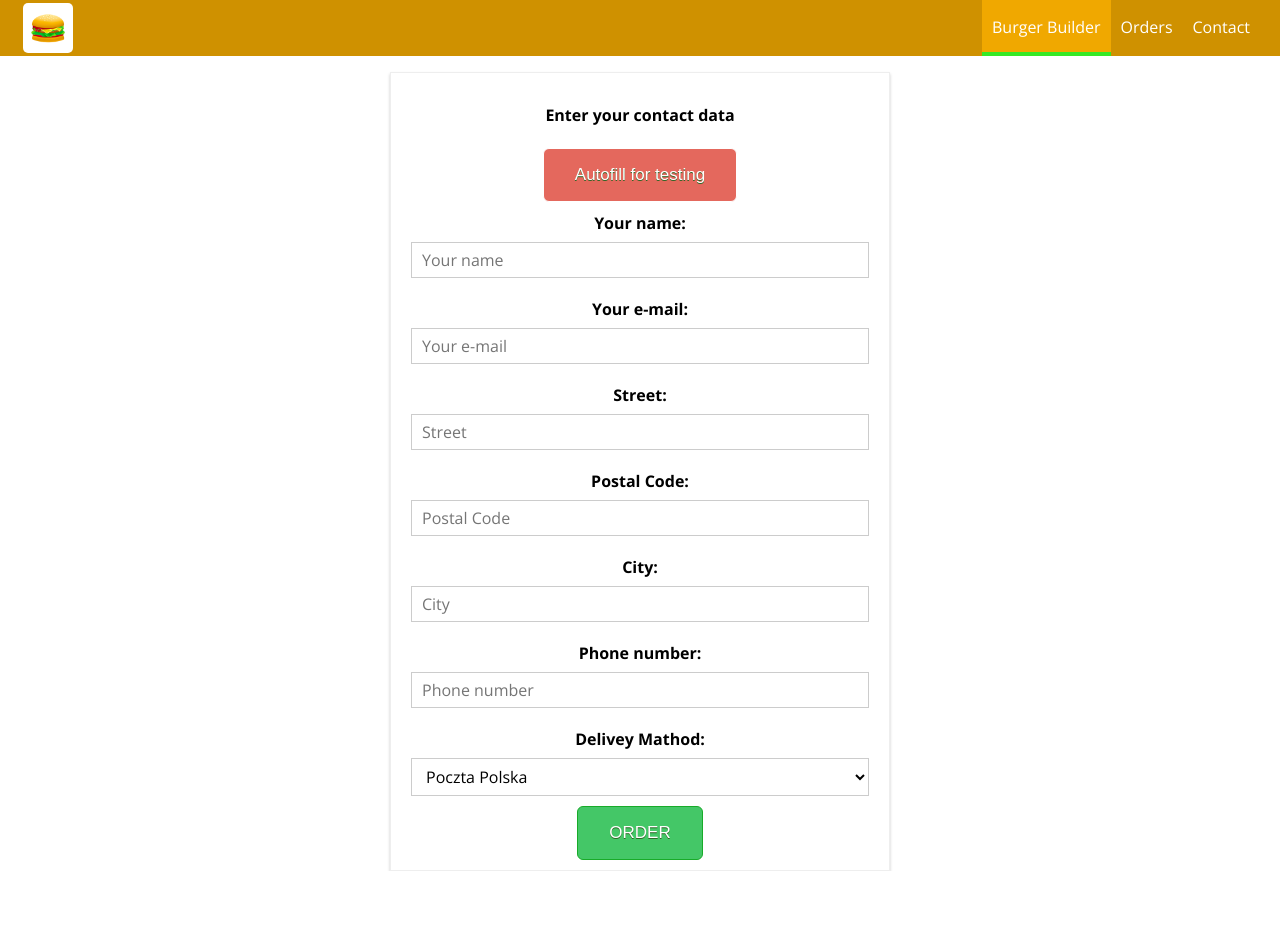
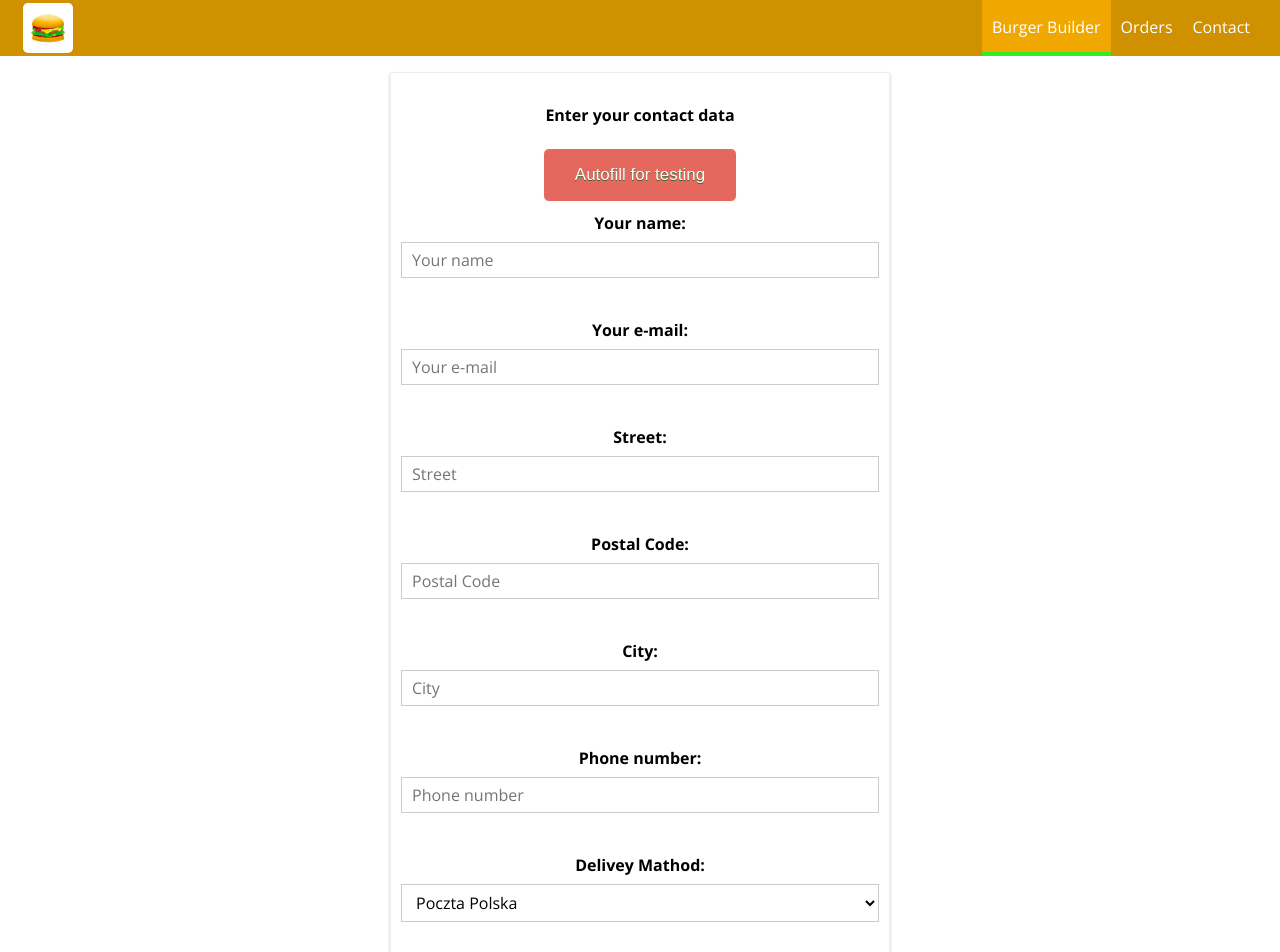
Before and after one commit to KowalikDominik/Burger-Project, a React (Create React App) app: page /checkout/contact-data in a window 1280 px wide. Shown: the top 952 px of the page. Before the commit the page ends 871 px from the top, so only its background shows below. Built offline with nearby package versions, Linux system fonts and the light colour scheme.

Commit message:
add validation to form

```diff
--- a/src/components/Message/Message.js
+++ b/src/components/Message/Message.js
@@ -2,24 +2,16 @@ import React, { Component } from 'react';
 import Modal from '../UI/Modal/Modal';
 
 class Message extends Component  {
-	state = {
-		messageShow: false,
-		messageContent: null
-	}
-	componentWillMount () {
-		if (this.props.path === '?orderSuccess') {
-			this.setState({
-				messageShow: true,
-				messageContent: 'Order Success !'});
-		}
-	}
-	modalHiddenHandler = () => {
-		this.setState({messageShow: false});
-	}
+
+
+
 	render() {
 		return(
-			<Modal show={this.state.messageShow} close={this.modalHiddenHandler}>
-				{this.state.messageContent}
+			<Modal
+				show={this.props.show}
+				close={this.props.close}
+				type={this.props.type}>
+			{this.props.content}
 			</Modal>
 		)
 	}
--- a/src/components/UI/Button/Button.js
+++ b/src/components/UI/Button/Button.js
@@ -1,12 +1,15 @@
 import React from 'react';
 import classes from './Button.module.css';
 
-const button = (props) => (
+const button = (props) => {
+	return(
 		<button
+			disabled={props.disabled}
 			className={[classes.Button, classes[props.btnType]].join(' ')}
 			onClick={props.clicked}>
 			{props.children}
 		</button>
 		)
+}
 
 export default button;
--- a/src/components/UI/Button/Button.module.css
+++ b/src/components/UI/Button/Button.module.css
@@ -25,6 +25,17 @@
 	position:relative;
 	top:1px;
 }
+.IsDisabled {
+	color: #000;
+	border-color: #ccc;
+	background-color:#ccc;
+}
+.IsDisabled:hover {
+	background-color:#ccc;
+}
+.IsDisabled:active {
+	background-color:#ccc;
+}
 .Success {
 	background-color:#44c767;
 	border:1px solid #18ab29;
--- a/src/components/UI/Input/Input.js
+++ b/src/components/UI/Input/Input.js
@@ -3,10 +3,17 @@ import classes from './Input.module.css';
 
 const input = (props) => {
 	let inputElement = null;
+	let inputClasses = [classes.InputElement];
+	let errorMesage = null;
+
+	if (props.invalidMessage && props.shouldValid && props.touched) {
+		inputClasses.push(classes.Invalid);
+	}
+
 	switch (props.elementType){
 		case ( 'input' ):
 			inputElement = <input
-				className={classes.InputElement}
+				className={inputClasses.join(' ')}
 				{...props.elementConfig}
 				value={props.value}
 				onChange={props.changed}/>;
@@ -36,6 +43,7 @@ const input = (props) => {
 				{props.elementConfig.placeholder}:
 			</label>
 			{inputElement}
+			<p className={classes.Error}>{props.invalidMessage} </p>
 		</div>
 		)
 }
--- a/src/components/UI/Input/Input.module.css
+++ b/src/components/UI/Input/Input.module.css
@@ -1,7 +1,7 @@
 .Input {
 	width: 100%;
 	margin: 0 auto;
-	padding: 10px;
+	padding: 0px;
 	box-sizing: border-box;
 }
 .Label {
@@ -23,3 +23,13 @@
 	outline: none;
 	background-color: #ccc;
 }
+.Invalid {
+	border: 1px solid red;
+	background-color: salmon;
+}
+.Error {
+	height: 15px;
+	text-align: left;
+	color: red;
+	font-size: 13px;
+}
--- a/src/components/UI/Modal/Modal.js
+++ b/src/components/UI/Modal/Modal.js
@@ -5,16 +5,22 @@ import Aux from '../../../hoc/Auxiliary/Auxiliary'
 
 class Modal extends Component {
 
+state = {
+	modalshow: true
+}
+
 shouldComponentUpdate(nextProps, nextState) {
 	return nextProps.show !== this.props.show || nextProps.children !== this.props.children;
-};
+}
+
 
 	render(){
-		return(
+
+		let ourContent = (
 			<Aux>
 				<Backdrop show={this.props.show} clicked={this.props.close}/>
 				<div
-					className={classes.Modal}
+					className={[classes.Modal, classes[this.props.type]].join(' ')}
 					style={{
 						transform: this.props.show ? 'translateY(0)' : 'translateY(-100vh)',
 						opacity: this.props.show ? '1' : '0'
@@ -22,7 +28,29 @@ shouldComponentUpdate(nextProps, nextState) {
 					{this.props.children}
 				</div>
 			</Aux>
-		)
+			);
+		console.log(this.state.modalshow);
+		if ( !this.state.modalshow ) {
+			ourContent = '';
+		}
+
+		const body = document.body;
+		if ( this.props.show ) {
+			setTimeout(() => {
+	    	 this.setState({modalshow: false});
+	  	}, 1000);
+  		body.style.height = '100vh';
+  		body.style.overflowY = 'hidden';
+		} else {
+			body.style.top = '';
+	  	body.style.height = '';
+	  	body.style.overflowY = '';
+		}
+
+		return(
+			<div>
+			{ourContent}
+			</div>)
 	}
 
 
--- a/src/components/UI/Modal/Modal.module.css
+++ b/src/components/UI/Modal/Modal.module.css
@@ -1,15 +1,20 @@
 .Modal {
-	position: absolute;
 	z-index: 500;
 	background-color: white;
 	width: 70%;
-	border: 1px solid #ccc;
+	border: 1px solid #eee;
 	box-shadow: 1px 1px 1px black;
 	padding: 16px;
-	left: 15%;
-	top: 30%;
+	position: fixed;
+  top: 10vh;
+  left: 10vw;
+  width: 80vw;
 	box-sizing: border-box;
 	transition: all 0.3s ease-out;
+}
+.Danger {
+	background-color: #d9534f;
+	color: white;
 }
 @media (min-width: 600px) {
 	.Modal {
--- a/src/containers/BurgerBuilder/BurgerBuilder.js
+++ b/src/containers/BurgerBuilder/BurgerBuilder.js
@@ -143,9 +143,15 @@ class BurgerBuilder extends Component {
 				continuedOrder={this.purchaseContinueHandler}
 				price={this.state.totalPrice} />;
 		}
+
+		let modalMessage = null
+		if( this.props.location.search === '?orderSuccess' ) {
+			modalMessage = <Message content="Order Success!" />;
+		}
+
 		return (
 			<Aux>
-				<Message path={this.props.location.search} />
+				{modalMessage}
 				<Modal show={this.state.purchasing} close={this.purchaseCancelHandler}>
 					{orderSummary}
 				</Modal>
--- a/src/containers/Checkout/ContactData/ContactData.js
+++ b/src/containers/Checkout/ContactData/ContactData.js
@@ -6,7 +6,7 @@ import Spinner from '../../../components/UI/Spinner/Spinner';
 import Aux from '../../../hoc/Auxiliary/Auxiliary';
 import { withRouter } from "react-router";
 import Input from '../../../components/UI/Input/Input';
-
+import Message from '../../../components/Message/Message';
 class ContactData extends Component {
 	state = {
 			orderForm: {
@@ -18,9 +18,12 @@ class ContactData extends Component {
 					},
 					value: '',
 					validation: {
-						required: true
+						required: true,
+						minLength: 3
 					},
-					valid: false
+					valid: false,
+					touched: false,
+					invalidMsg: ''
 				},
 				email: {
 					elementType: 'input',
@@ -32,7 +35,9 @@ class ContactData extends Component {
 					validation: {
 						required: true
 					},
-					valid: false
+					valid: false,
+					touched: false,
+					invalidMsg: ''
 				},
 				street: {
 					elementType: 'input',
@@ -42,9 +47,12 @@ class ContactData extends Component {
 					},
 					value: '',
 					validation: {
-						required: true
+						required: true,
+						minLength: 3
 					},
-					valid: false
+					valid: false,
+					touched: false,
+					invalidMsg: ''
 				},
 				postalCode: {
 					elementType: 'input',
@@ -54,9 +62,13 @@ class ContactData extends Component {
 					},
 					value: '',
 					validation: {
-						required: true
+						required: true,
+						minLength: 4,
+						maxLength: 5
 					},
-					valid: false
+					valid: false,
+					touched: false,
+					invalidMsg: ''
 				},
 				city: {
 					elementType: 'input',
@@ -68,7 +80,9 @@ class ContactData extends Component {
 					validation: {
 						required: true
 					},
-					valid: false
+					valid: false,
+					touched: false,
+					invalidMsg: ''
 				},
 				tel: {
 					elementType: 'input',
@@ -78,9 +92,12 @@ class ContactData extends Component {
 					},
 					value: '',
 					validation: {
-						required: true
+						required: true,
+						minLength: 8
 					},
-					valid: false
+					valid: false,
+					touched: false,
+					invalidMsg: ''
 				},
 				deliveryMethod: {
 					elementType: 'select',
@@ -90,20 +107,13 @@ class ContactData extends Component {
 						{value: 'kurier', displayValue: 'Kurier'}],
 						placeholder: 'Delivey Mathod'
 					},
-					value: ''
+					value: '',
+					valid: true
 				}
-			}
+			},
+			formIsValid: false,
+			showErrorMessage: false
 		}
-
-	checkValidity = (value, rules) => {
-		let isValid = false;
-
-		if (rules.required) {
-			isValid = value.trim() !== '';
-		}
-
-		return isValid;
-	}
 
 	orderHandler = (event) => {
 		event.preventDefault();
@@ -133,6 +143,22 @@ class ContactData extends Component {
 
 	}
 
+	checkValidity = (value, rules) => {
+		let invalidError = '';
+
+		if (rules.required && value.trim() === '') {
+			invalidError = 'This field is required!';
+		}
+		else if (rules.minLength && value.length < rules.minLength ) {
+			invalidError = 'Enter more characters.';
+		}
+		else if (rules.maxLength && value.length >= rules.maxLength ) {
+			invalidError = 'Too many characters.';
+		}
+		console.log(invalidError);
+		return invalidError;
+	}
+
 	inputChangedHandler = (event, elementId) => {
 		const updatedForm = {
 			...this.state.orderForm
@@ -141,10 +167,31 @@ class ContactData extends Component {
 			...updatedForm[elementId]
 		};
 		updatedElement.value = event.target.value;
-		updatedElement.valid = this.checkValidity(updatedElement.value, updatedElement.validation);
+		updatedElement.touched = true;
+		updatedElement.invalidMsg = this.checkValidity(updatedElement.value, updatedElement.validation);
+		updatedElement.valid = updatedElement.invalidMsg === '';
 		updatedForm[elementId] = updatedElement;
-		this.setState({orderForm: updatedForm});
-		console.log(this.state.orderForm);
+		console.log(updatedForm);
+
+		let formIsValid = true;
+		for ( let formElement in updatedForm ) {
+			formIsValid = updatedForm[formElement].valid && formIsValid;
+		}
+
+		this.setState({
+			orderForm: updatedForm,
+			formIsValid: formIsValid});
+
+	}
+
+	showMessageModal = (event) => {
+		event.preventDefault();
+		if ( !this.state.formIsValid ) {
+			this.setState({showErrorMessage: true})
+		}
+	}
+	closedMessageModal = () => {
+		this.setState({showErrorMessage: false})
 	}
 
 	autoFillMethod = () => {
@@ -237,6 +284,7 @@ class ContactData extends Component {
 	}
 
 	render(){
+		console.log('render form');
 		const formElements = [];
 		for (let element in this.state.orderForm) {
 			formElements.push({
@@ -251,16 +299,34 @@ class ContactData extends Component {
 				elementType={element.type}
 				elementConfig={ element.config.elementConfig }
 				value={element.config.value}
+				invalid={!element.config.valid}
+				shouldValid={element.config.validation}
+				touched={element.config.touched}
+				invalidMessage={element.config.invalidMsg}
 				changed={(event) => this.inputChangedHandler(event, element.id)}/>
 			));
+
 		let orderFormDisplay = (
 			<Aux>
-				<h4>Enter your contact data</h4>
-				<Button btnType="Danger" clicked={this.autoFillMethod}>Autofill for testing</Button>
+			<Message
+					type="Danger"
+					fast
+					show={this.state.showErrorMessage}
+					close={this.closedMessageModal}
+					content="Form is not valid. Please enter correct data."/>
+			<h4>Enter your contact data</h4>
+				<Button
+					btnType="Danger"
+					clicked={this.autoFillMethod}>
+					Autofill for testing
+				</Button>
 				<form onSubmit={this.orderHandler}>
 					{allFormElements}
-
-					<Button btnType="Success">ORDER</Button>
+					<Button
+						btnType={!this.state.formIsValid ? "IsDisabled" : "Success"}
+						clicked={this.showMessageModal}>
+						ORDER
+					</Button>
 				</form>
 			</Aux>);
 
--- a/src/containers/Checkout/ContactData/ContactData.module.css
+++ b/src/containers/Checkout/ContactData/ContactData.module.css
@@ -7,7 +7,9 @@
 	padding: 10px;
 	box-sizing: border-box;
 }
-
+form {
+	margin-top: 10px;
+}
 @media (min-width: 600px){
 	.ContactData {
 		width: 500px;
```
Also changed, not shown: 13 other files (tests, documents, lock files or other folders). Lines whose indentation alone changed are shown as unchanged.
